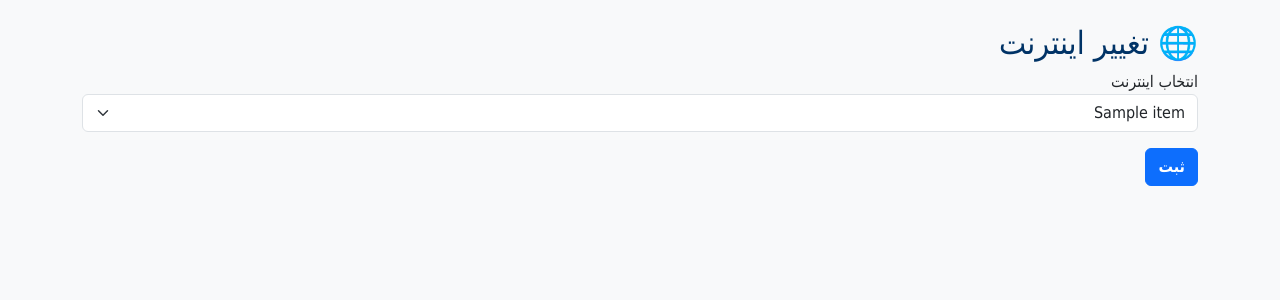
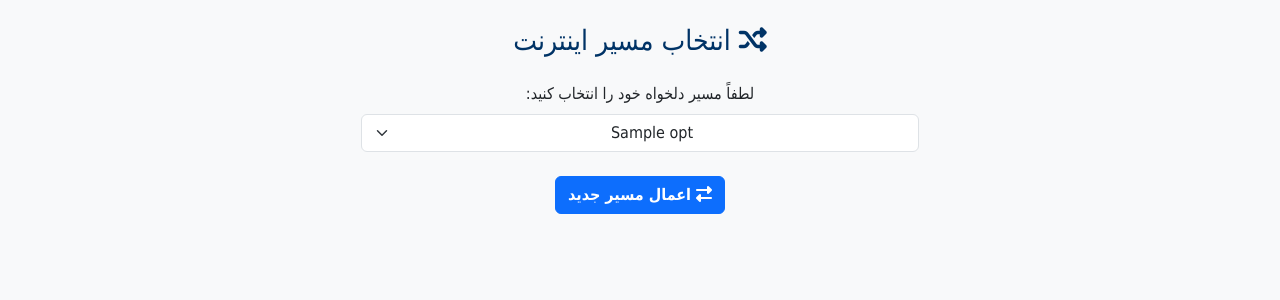
Before and after one commit to Nekooei-Dev/internet-router-ui, a Python web app: template templates/change_internet.html in a window 1280 px wide. Shown: the part 56-356 px from the top of the page. Run offline with Jinja, Linux system fonts and the light colour scheme; the template is opened without the code that fills it: most values are stand-ins (such as "Sample title", 1, 10 or a date in 2020).

Commit message:
Update change_internet.html

```diff
--- a/templates/change_internet.html
+++ b/templates/change_internet.html
@@ -1,17 +1,21 @@
-{% extends 'layout.html' %}
-{% block title %}تغییر اینترنت{% endblock %}
+{% extends "layout.html" %}
+
+{% block title %}تغییر مسیر اینترنت{% endblock %}
+
 {% block content %}
-<h2>🌐 تغییر اینترنت</h2>
+<h3 class="mb-4 text-center"><i class="fas fa-random"></i> انتخاب مسیر اینترنت</h3>
 
-<form method="post">
-    <div class="mb-3">
-        <label>انتخاب اینترنت</label>
-        <select class="form-select" name="internet">
-            {% for item in options %}
-                <option value="{{ item }}">{{ item }}</option>
+<form method="POST" class="text-center">
+    <div class="mb-4">
+        <label for="internet" class="form-label">لطفاً مسیر دلخواه خود را انتخاب کنید:</label>
+        <select name="internet" id="internet" class="form-select text-center w-50 mx-auto" required>
+            {% for opt in options %}
+                <option value="{{ opt }}">{{ opt }}</option>
             {% endfor %}
         </select>
     </div>
-    <button class="btn btn-primary">ثبت</button>
+    <button type="submit" class="btn btn-primary">
+        <i class="fas fa-exchange-alt"></i> اعمال مسیر جدید
+    </button>
 </form>
 {% endblock %}
```
